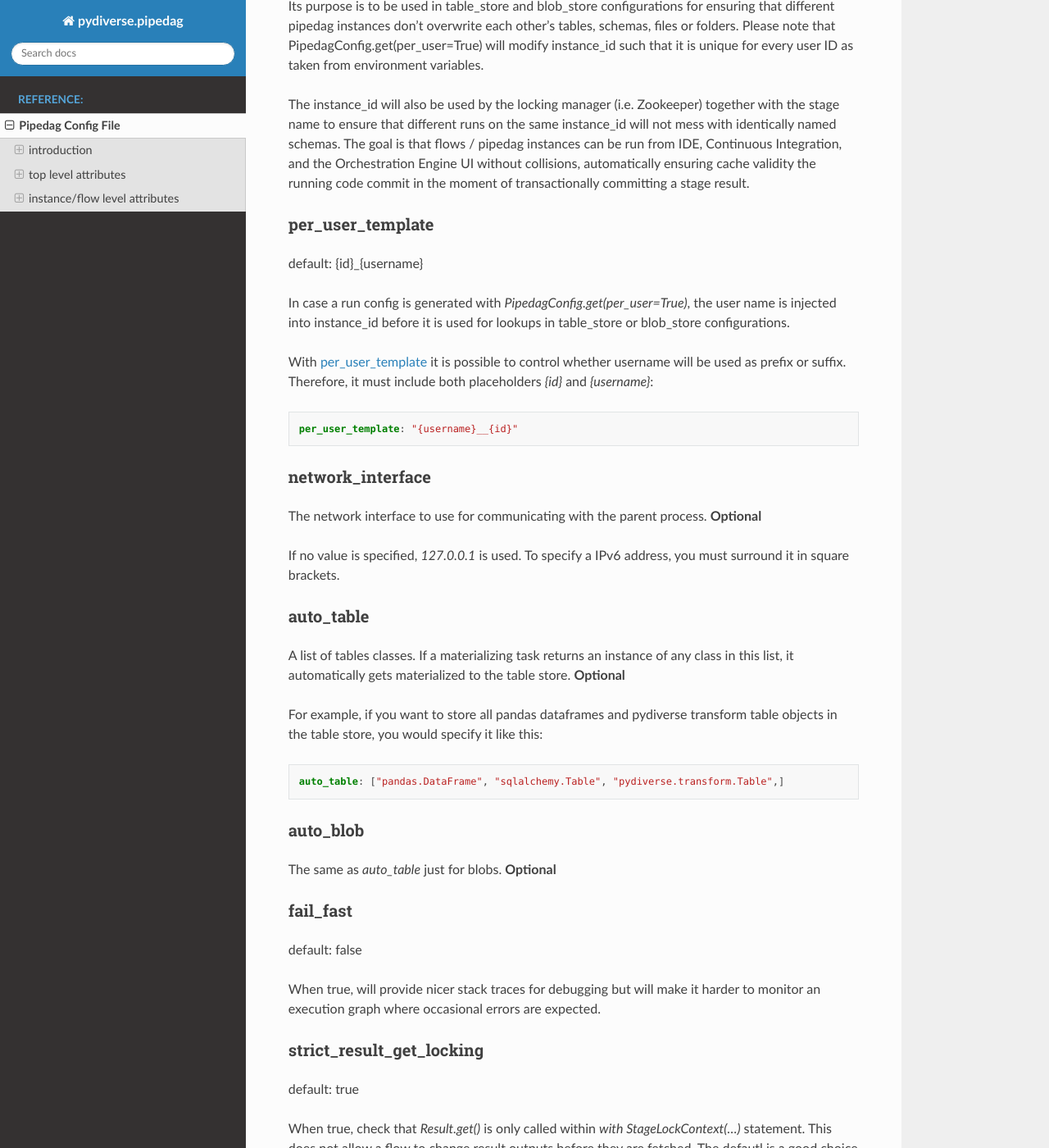
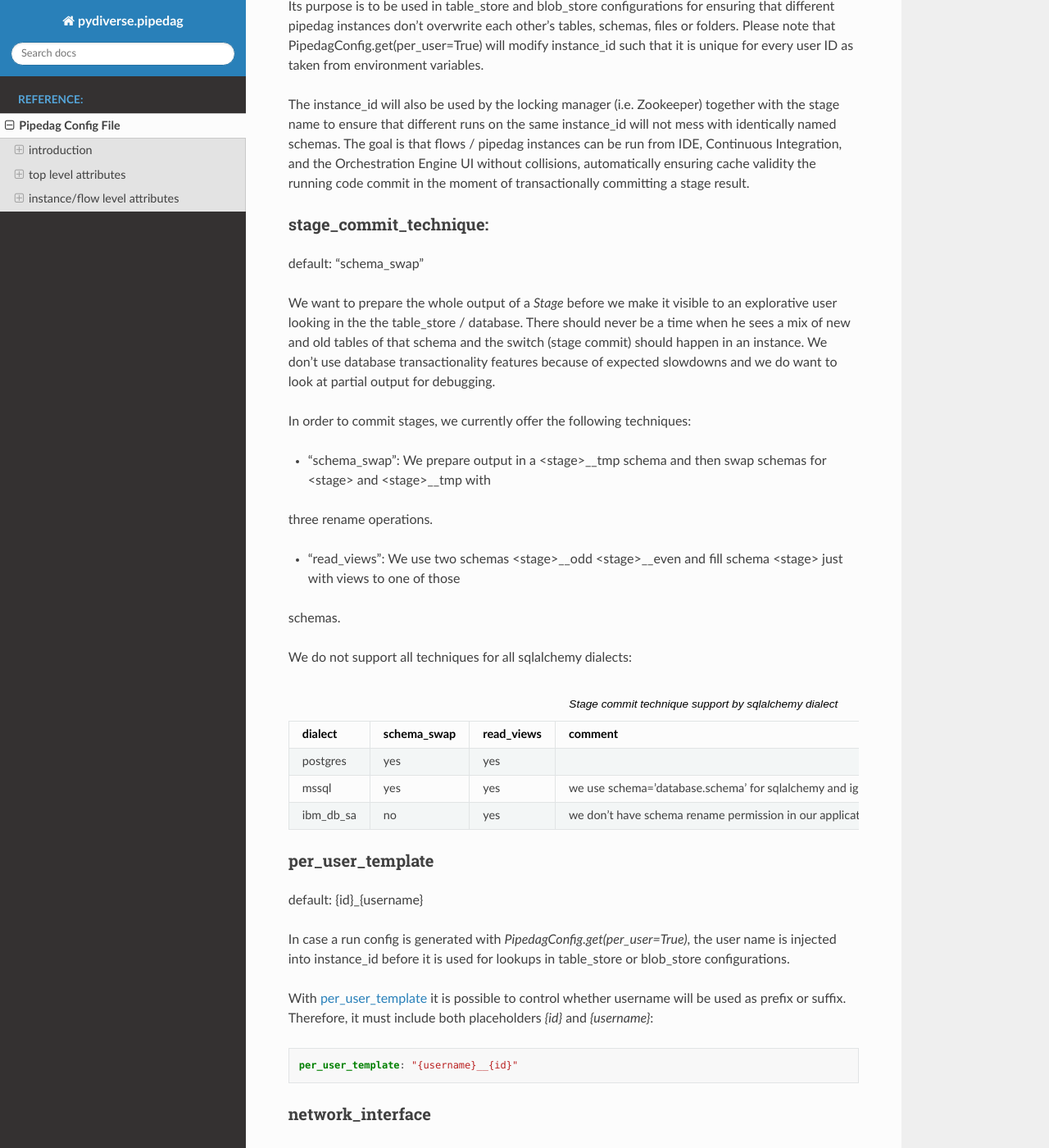
Before and after one commit to pydiverse/pydiverse.pipedag, a Sphinx documentation site: the page built from docs/reference/config.rst, in a window 1280 px wide and 1400 px high, scrolled down 3158 px. Shown: the whole window at 82% size. Built offline with Sphinx 7.4.7 and the Read the Docs theme 2.0.0, drawn with Linux system fonts in a browser that asks for light colours; pages that are not in the unit, such as notebooks, are missing from menus; some of the changed text lies outside the part shown.

Commit message:
prepare ibm_db2 support and fix mssql support
DB2 tests are not yet working

```diff
--- a/docs/reference/config.rst
+++ b/docs/reference/config.rst
@@ -158,6 +158,51 @@ The instance_id will also be used by the locking manager (i.e. Zookeeper) togeth
 different runs on the same instance_id will not mess with identically named schemas. The goal is that flows / pipedag
 instances can be run from IDE, Continuous Integration, and the Orchestration Engine UI without collisions, automatically
 ensuring cache validity the running code commit in the moment of transactionally committing a stage result.
+
+stage_commit_technique:
+-----------------------
+
+default: "schema_swap"
+
+We want to prepare the whole output of a `Stage` before we make it visible to an explorative user looking in the the
+table_store / database. There should never be a time when he sees a mix of new and old tables of that schema and the
+switch (stage commit) should happen in an instance. We don't use database transactionality features because of expected
+slowdowns and we do want to look at partial output for debugging.
+
+In order to commit stages, we currently offer the following techniques:
+
+- "schema_swap": We prepare output in a <stage>__tmp schema and then swap schemas for <stage> and <stage>__tmp with
+three rename operations.
+
+- "read_views": We use two schemas <stage>__odd <stage>__even and fill schema <stage> just with views to one of those
+schemas.
+
+We do not support all techniques for all sqlalchemy dialects:
+
+.. list-table:: Stage commit technique support by sqlalchemy dialect
+    :widths: 20 10 10 60
+    :header-rows: 1
+
+    *
+        - dialect
+        - schema_swap
+        - read_views
+        - comment
+    *
+        - postgres
+        - yes
+        - yes
+        -
+    *
+        - mssql
+        - yes
+        - yes
+        - we use schema='database.schema' for sqlalchemy and ignore create_database_if_not_exists
+    *
+        - ibm_db_sa
+        - no
+        - yes
+        - we don't have schema rename permission in our application areas and ignore create_database_if_not_exists
 
 per_user_template
 -----------------
@@ -326,6 +371,19 @@ schema_suffix
 """""""""""""
 
 See `schema_prefix`_.
+
+create_database_if_not_exists
+"""""""""""""""""""""""""""""
+
+default: False
+
+The sqlalchmey engine `url`_ may include a database name which might not exist of first run of a pipedag instance.
+This parameter can be used to tell pipedag to create the database before it will try opening a database connection.
+
+The parameter is ineffective for the following sqlalchemy dialects:
+
+- mssql: we use `database.schema` in schema swapping, so databases are automatically created when setting up a stage
+- ibm_db2: so far, we only use `instance_id`_ as schema prefix and don't (need to) know how to create a new database
 
 class: pydiverse.pipedag.backend.table.DictTableStore
 ^^^^^^^^^^^^^^^^^^^^^^^^^^^^^^^^^^^^^^^^^^^^^^^^^^^^^
```
Also changed, not shown: README.md (+1 -1 lines), 9 other files.
